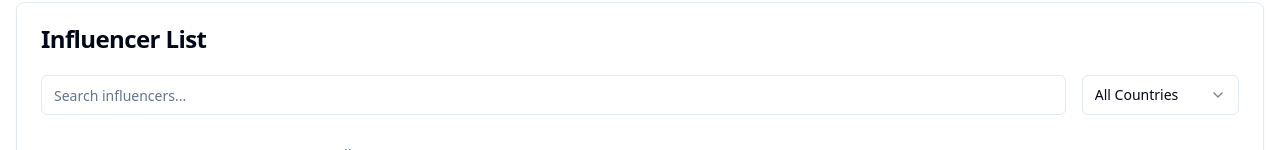
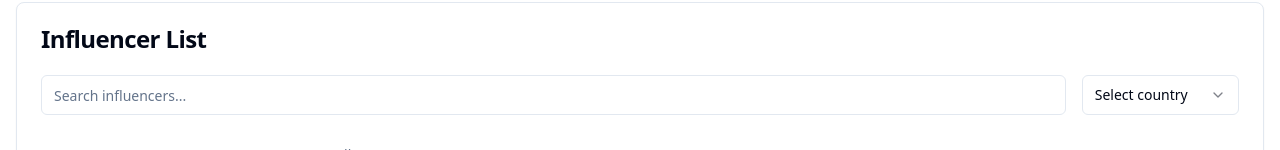
Before and after one commit to GPT-Engineer-App/influencer-track-o-scope, a React (Vite) app: page / in a window 1280 px wide. Shown: the part 650-800 px from the top of the page. Built offline with nearby package versions, Linux system fonts and the light colour scheme.

Commit message:
Reverted to edit 78333804-48f4-4c03-9602-9d9a804a592b: "GPT Engineer Update [skip gpt_engineer]"

```diff
--- a/src/pages/Index.jsx
+++ b/src/pages/Index.jsx
@@ -30,13 +30,13 @@ const fetchChartData = async () => {
 
 const Index = () => {
   const [searchTerm, setSearchTerm] = useState('');
-  const [selectedCountry, setSelectedCountry] = useState('all');
+  const [selectedCountry, setSelectedCountry] = useState('');
   const { data: influencers = [] } = useQuery({ queryKey: ['influencers'], queryFn: fetchInfluencers });
   const { data: chartData = [] } = useQuery({ queryKey: ['chartData'], queryFn: fetchChartData });
 
   const filteredInfluencers = influencers.filter(influencer =>
     influencer.name.toLowerCase().includes(searchTerm.toLowerCase()) &&
-    (selectedCountry === 'all' || influencer.country === selectedCountry)
+    (selectedCountry === '' || influencer.country === selectedCountry)
   );
 
   const countries = [...new Set(influencers.map(inf => inf.country))];
@@ -112,7 +112,7 @@ const Index = () => {
                 <SelectValue placeholder="Select country" />
               </SelectTrigger>
               <SelectContent>
-                <SelectItem value="all">All Countries</SelectItem>
+                <SelectItem value="">All Countries</SelectItem>
                 {countries.map(country => (
                   <SelectItem key={country} value={country}>{country}</SelectItem>
                 ))}
```
